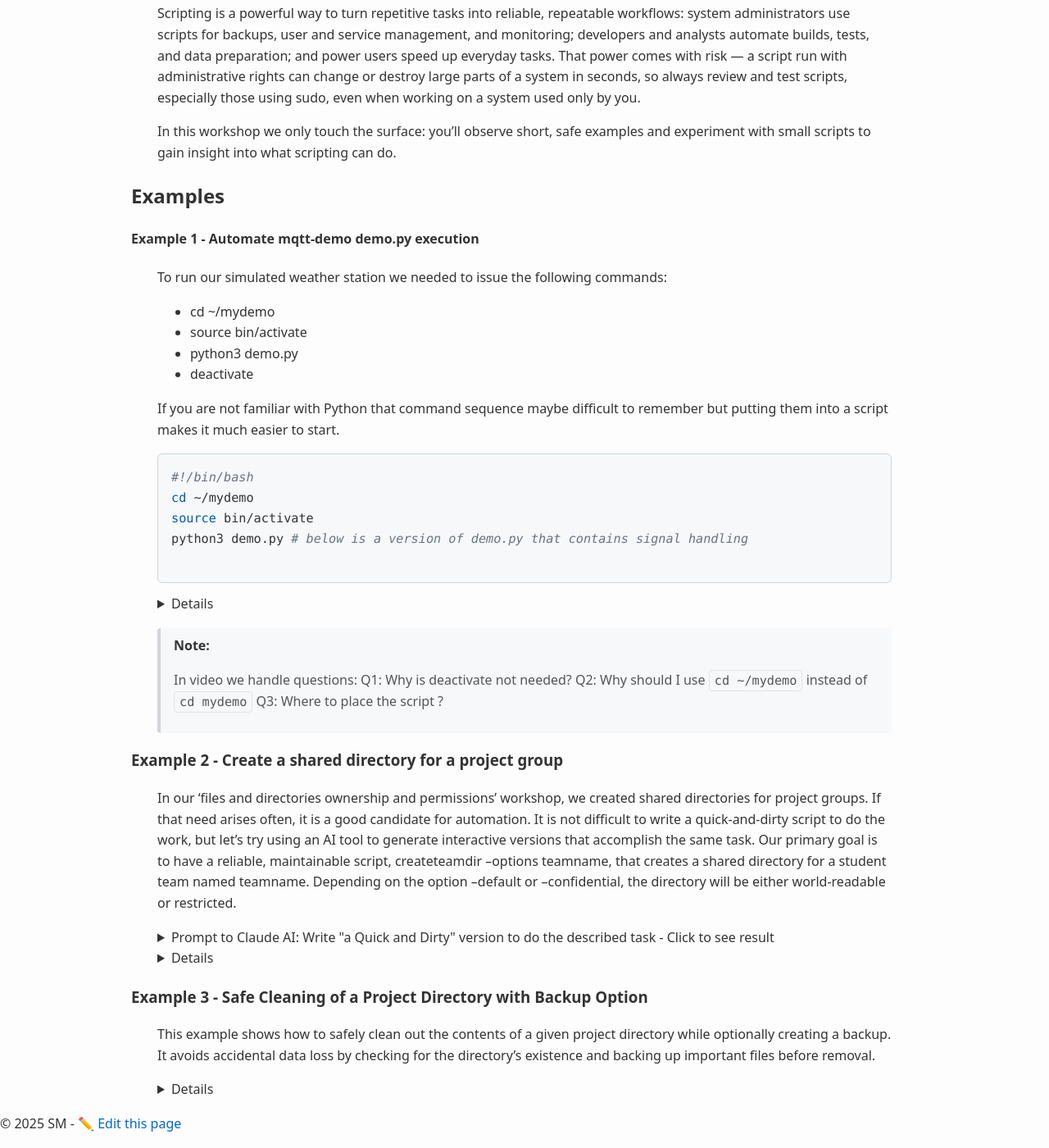
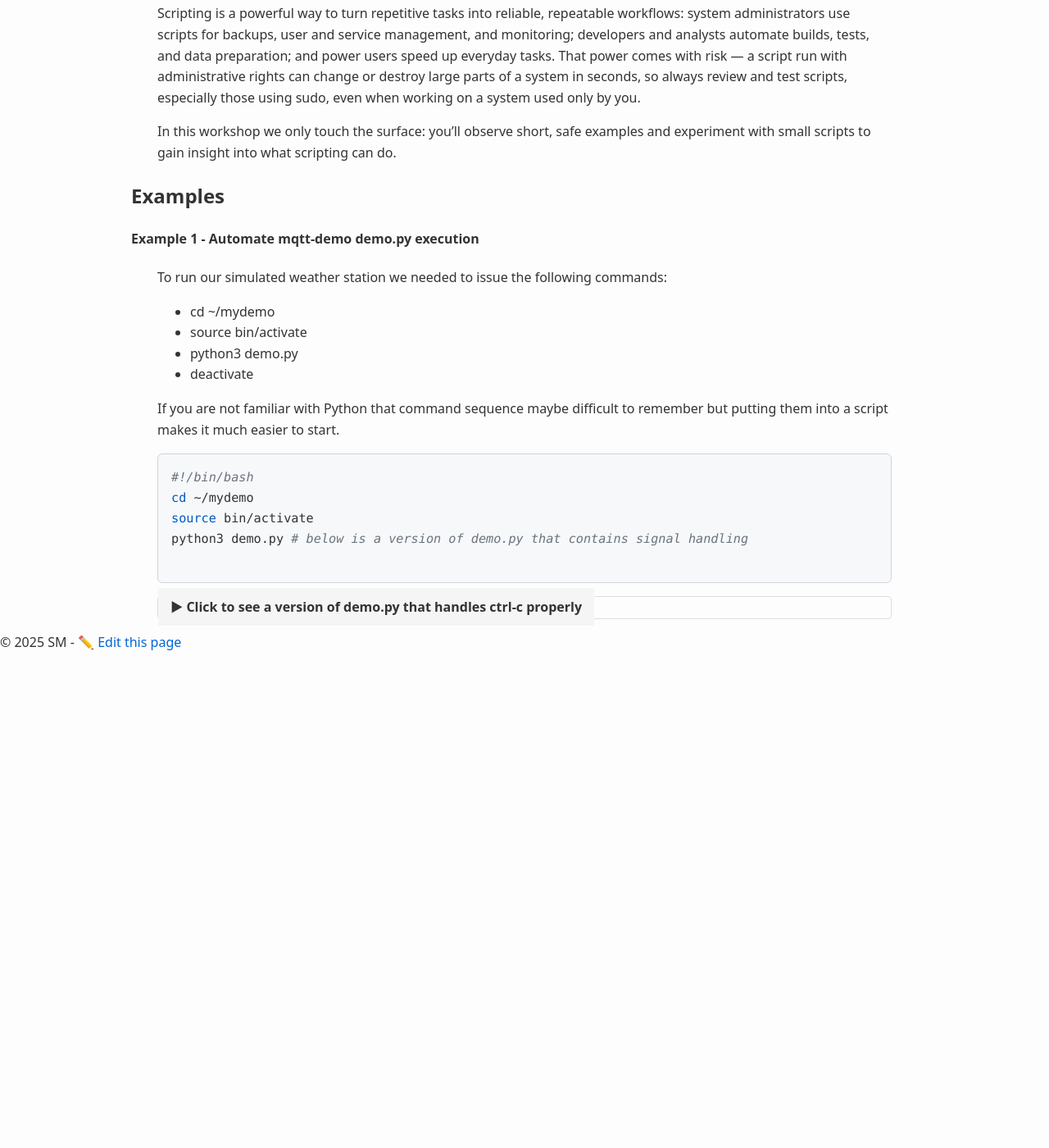
Before and after one commit to averkoc/lx, a Jekyll site: the page built from docs/ws9.md, in a window 1280 px wide and 1400 px high, scrolled down 164 px. Shown: the whole window at 82% size. Built offline with Jekyll 4.4.1, drawn with Linux system fonts in a browser that asks for light colours; our own code applies the rules of GitHub Pages for plain Markdown files; after the commit the page ends 976 px from its top, so only the background shows below that.

Commit message:
Refactor demo.py section to use accordion format
Updated demo.py section to use accordion for signal handling example.

`````diff
--- a/docs/ws9.md
+++ b/docs/ws9.md
@@ -25,8 +25,12 @@
 
 ````
 
-<details markdown="1">
-    <summary>Click to see a version of demo.py that handles ctrl-c properly</summary>
+<div class="accordion">
+  <input type="checkbox" id="accordion1" class="accordion-toggle">
+  <label for="accordion1" class="accordion-header">
+    Click to see a version of demo.py that handles ctrl-c properly
+  </label>
+  <div class="accordion-content" markdown="1">
 
 ```python
 import time
@@ -65,7 +69,6 @@
 publish_temperature()
 
 ````
-</details>
 
 > In video we handle questions: Q1: Why is deactivate not needed? Q2: Why should I use `cd ~/mydemo` instead of `cd mydemo` Q3: Where to place the script ?
 
`````
